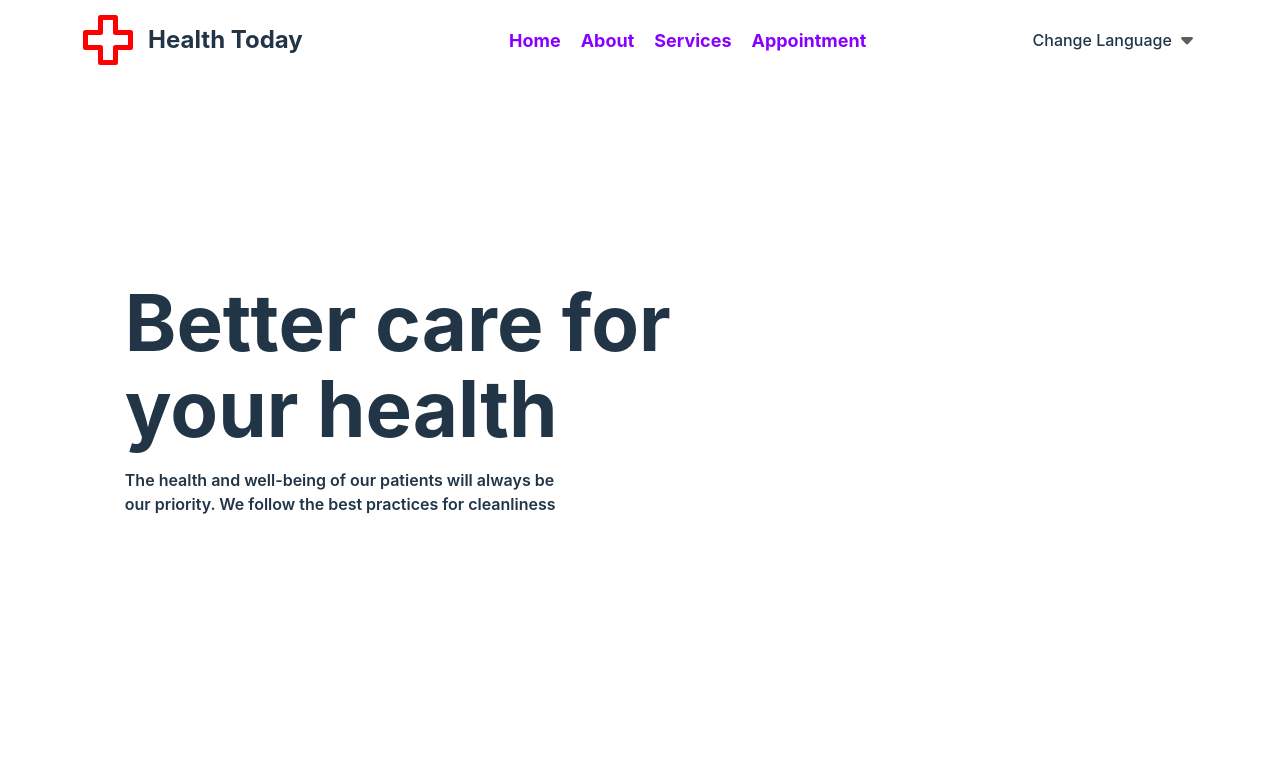
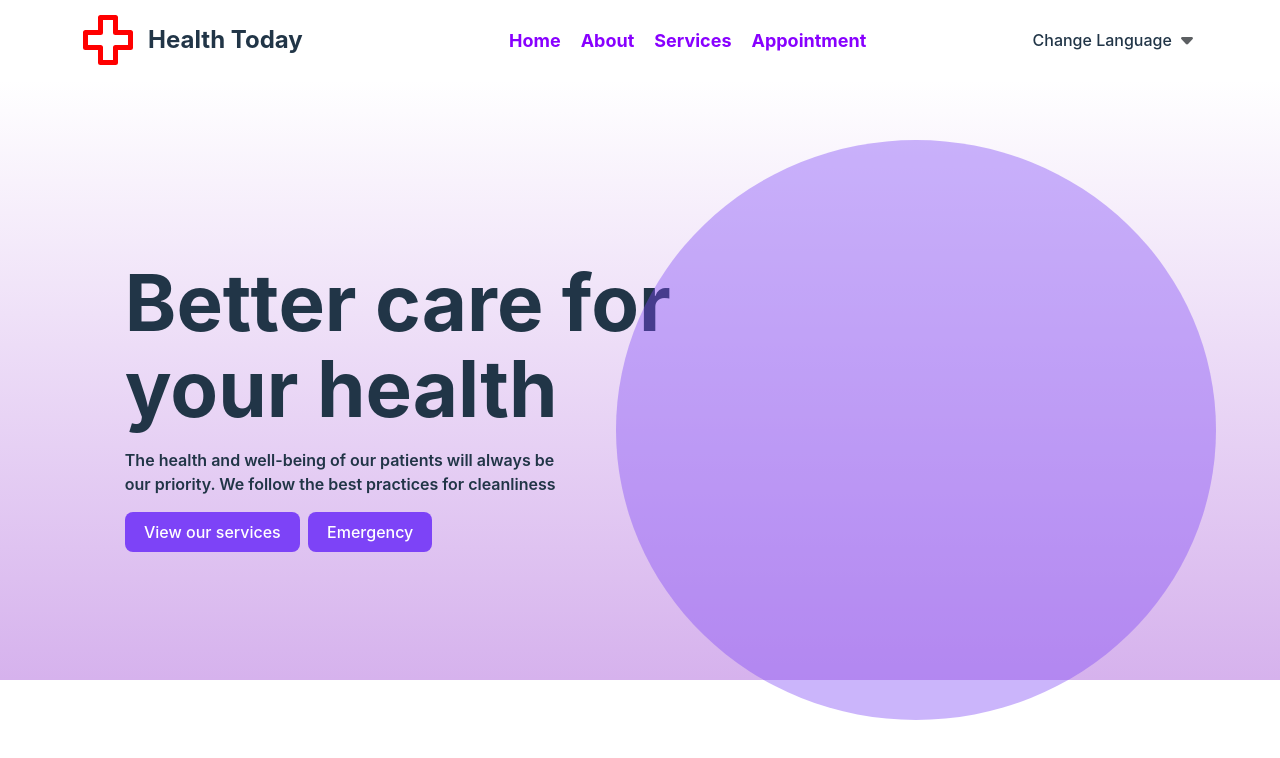
Before and after one commit to axelrod69/Health-Today, a React (Vite) app: page / in a window 1280 px wide. Shown: the top 758 px of the page. Built offline with nearby package versions, Linux system fonts and the light colour scheme.

Commit message:
Doctor App Push On 01-FEB-2026: Home Section In Progress

```diff
--- a/src/shared/components/Button.jsx
+++ b/src/shared/components/Button.jsx
@@ -0,0 +1,14 @@
+import '../styles/button.css'
+
+function Button({ icon, label, functionality }) {
+    return (
+        <>
+            <button className="buttonClass" onClick={functionality}>{icon ? (<div>
+                <span>{icon}</span>
+                <span>{label}</span>
+            </div>) : (<span>{label}</span>)}</button>
+        </>
+    );
+}
+
+export default Button
--- a/src/shared/components/Home.jsx
+++ b/src/shared/components/Home.jsx
@@ -1,16 +1,24 @@
 import '../styles/home.css'
+import Button from './Button'
+import Shape from './Shape'
 
 function Home() {
     return (
         <>
-            <div className="intro">
+            <div className="home">
                 <div className="firstSection">
                     <div className='textBlock'>
                         <h1>Better care for your health</h1>
                         <p>The health and well-being of our patients will always be our priority. We follow the best practices for cleanliness</p>
                     </div>
+                    <div className='buttonBloc'>
+                        <Button label="View our services" />
+                        <Button label="Emergency" />
+                    </div>
                 </div>
-                <div className="secondSection"></div>
+                <div className="secondSection">
+                </div>
+                <Shape />
             </div>
         </>
     );
--- /dev/null
+++ b/src/shared/components/Shape.jsx
@@ -0,0 +1,11 @@
+import '../styles/shape.css'
+
+function Shape() {
+    return (
+        <>
+            <div className='shapeDiv'></div>
+        </>
+    );
+}
+
+export default Shape
--- a/src/shared/styles/button.css
+++ b/src/shared/styles/button.css
@@ -0,0 +1,15 @@
+.buttonClass {
+    background-color: rgb(125, 67, 247);
+    color: white;
+    border-radius: 8px;
+    height: 100%;
+    margin-right: 8px;
+    border: none;
+    /* padding: 0.6em 1.2em;
+    font-size: 1em;
+    font-weight: 500;
+    font-family: inherit;
+    cursor: pointer;
+    overflow: visible;
+    box-sizing: border-box; */
+}
--- a/src/shared/styles/home.css
+++ b/src/shared/styles/home.css
@@ -1,7 +1,11 @@
- .intro {
+@import './shape.css';
+
+ .home {
     display: flex;
     width: 100%;
     height: 600px;
+    background-image: linear-gradient(to bottom, rgba(214, 178, 237, 0), rgba(214, 178, 237, 1));
+    position: relative;
  }
 
  .firstSection {
@@ -36,9 +40,20 @@
    font-weight: 600;
  }
 
+ .buttonBloc {
+   display: flex;
+   flex-direction: row;
+   justify-content: flex-start;
+   align-items: center;
+   height: 40px;
+   width: 70%;
+   /* padding: 8px 0 8px 4px; */
+ }
+
+
 
  @media only screen and (max-width: 600px) {
-    .intro {
+    .home {
        margin-top: 70px;
     }
  }
--- a/src/shared/styles/navBar.css
+++ b/src/shared/styles/navBar.css
@@ -72,6 +72,7 @@ li:hover {
     flex-direction: row;
     font-weight: 500;
     position: relative;
+    cursor: pointer;
 }
 
 .dropDownContent {
@@ -84,8 +85,9 @@ li:hover {
     box-shadow: 0px 8px 16px 0px;
     flex-direction: column;
     min-width: 100%;
-    z-index: 1000;
-    overflow: hidden;
+    /* overflow: hidden; */
+    border-radius: 4px;
+    cursor: pointer;
 }
 
 .dropDownContent ul {
--- /dev/null
+++ b/src/shared/styles/shape.css
@@ -0,0 +1,11 @@
+.shapeDiv {
+    position: absolute;
+    height: 580px;
+    width: 600px;
+    border-radius: 50%;
+    background-color: rgba(125, 71, 245, 0.4);
+    top: 10%;
+    right: 5%;
+    /* Use top, right, bottom, left to position it */
+    /* Example: top: 50px; left: 100px; */
+}
```
